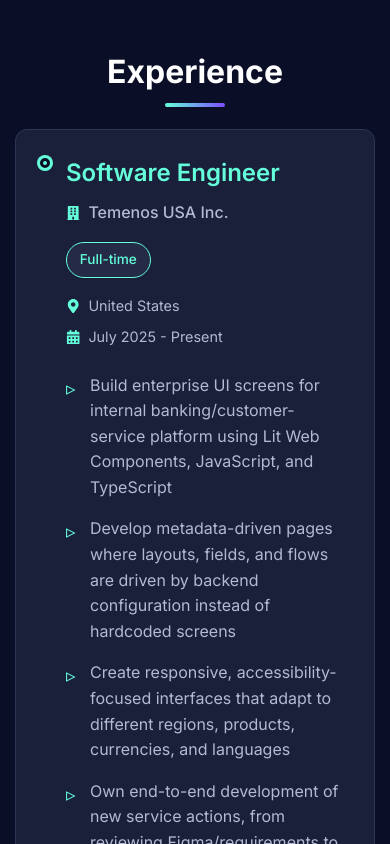
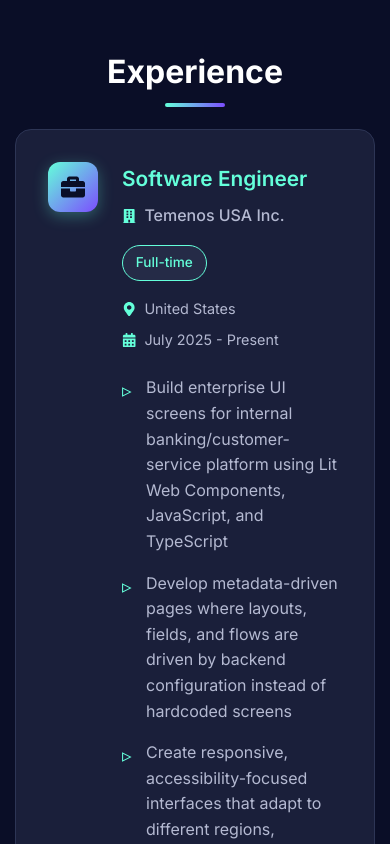
Before and after one commit to pragathi12/Myportfolio_pragathikanala, a React (Vite) app: page / in a window 390 px wide. Shown: the part 5180-6024 px from the top of the page. Built offline with nearby package versions, Linux system fonts and the light colour scheme.

Commit message:
Update Experience section: replace timeline dot with briefcase icon like Education section

```diff
--- a/src/components/Experience.css
+++ b/src/components/Experience.css
@@ -6,19 +6,6 @@
   display: flex;
   flex-direction: column;
   gap: 2rem;
-  position: relative;
-  padding-left: 2rem;
-}
-
-.experience-container::before {
-  content: '';
-  position: absolute;
-  left: 20px;
-  top: 0;
-  bottom: 0;
-  width: 2px;
-  background: linear-gradient(180deg, var(--accent-primary), var(--accent-secondary));
-  opacity: 0.3;
 }
 
 .experience-item {
@@ -26,27 +13,47 @@
   gap: 1.5rem;
   position: relative;
   background: var(--bg-secondary);
-  padding: 2rem;
-  border-radius: 12px;
+  padding: 2.5rem;
+  border-radius: 16px;
   border: 1px solid var(--border-color);
   transition: all 0.3s ease;
+  overflow: hidden;
+}
+
+.experience-item::before {
+  content: '';
+  position: absolute;
+  top: 0;
+  left: 0;
+  right: 0;
+  height: 4px;
+  background: linear-gradient(90deg, var(--accent-primary), var(--accent-secondary));
+  transform: scaleX(0);
+  transition: transform 0.3s ease;
 }
 
 .experience-item:hover {
-  transform: translateX(10px);
-  box-shadow: 0 10px 30px var(--shadow);
+  transform: translateY(-5px);
+  box-shadow: 0 15px 40px var(--shadow);
   border-color: var(--accent-primary);
 }
 
-.experience-timeline-dot {
-  width: 12px;
-  height: 12px;
-  background: var(--accent-primary);
-  border-radius: 50%;
-  margin-top: 0.5rem;
-  border: 3px solid var(--bg-primary);
-  box-shadow: 0 0 0 3px var(--accent-primary);
+.experience-item:hover::before {
+  transform: scaleX(1);
+}
+
+.experience-icon {
+  width: 60px;
+  height: 60px;
+  background: linear-gradient(135deg, var(--accent-primary), var(--accent-secondary));
+  border-radius: 12px;
+  display: flex;
+  align-items: center;
+  justify-content: center;
+  color: var(--bg-primary);
+  font-size: 1.8rem;
   flex-shrink: 0;
+  box-shadow: 0 4px 15px rgba(100, 255, 218, 0.3);
 }
 
 .experience-content {
@@ -61,11 +68,18 @@
   gap: 1rem;
 }
 
+.experience-title-wrapper {
+  flex: 1;
+  min-width: 0;
+}
+
 .experience-title {
   font-size: 1.5rem;
   font-weight: 600;
   color: var(--accent-primary);
   margin-bottom: 0.5rem;
+  word-wrap: break-word;
+  overflow-wrap: break-word;
 }
 
 .experience-company-name {
@@ -135,29 +149,35 @@
 }
 
 @media (max-width: 768px) {
-  .experience-container {
-    padding-left: 0;
+  .experience-item {
+    flex-direction: row;
+    padding: 2rem;
+    gap: 1.5rem;
   }
 
-  .experience-container::before {
-    display: none;
-  }
-
-  .experience-item {
-    flex-direction: row;
-    padding: 1.5rem;
-    gap: 1rem;
-  }
-
-  .experience-timeline-dot {
-    margin-top: 0.25rem;
-    width: 10px;
-    height: 10px;
+  .experience-icon {
+    width: 50px;
+    height: 50px;
+    font-size: 1.5rem;
   }
 
   .experience-header {
     flex-direction: column;
     align-items: start;
+    gap: 1rem;
+  }
+
+  .experience-title-wrapper {
+    width: 100%;
+  }
+
+  .experience-title {
+    font-size: 1.3rem;
+    width: 100%;
+  }
+
+  .experience-badge {
+    align-self: flex-start;
   }
 
   .experience-meta {
--- a/src/components/Experience.jsx
+++ b/src/components/Experience.jsx
@@ -46,10 +46,12 @@ const Experience = () => {
       <div className="experience-container">
         {experiences.map((exp, index) => (
           <div key={index} className="experience-item">
-            <div className="experience-timeline-dot"></div>
+            <div className="experience-icon">
+              <FaBriefcase />
+            </div>
             <div className="experience-content">
               <div className="experience-header">
-                <div>
+                <div className="experience-title-wrapper">
                   <h3 className="experience-title">{exp.title}</h3>
                   <div className="experience-company-name">
                     <FaBuilding /> {exp.company}
```
Also changed, not shown: 1 other file (tests, documents, lock files or other folders).
